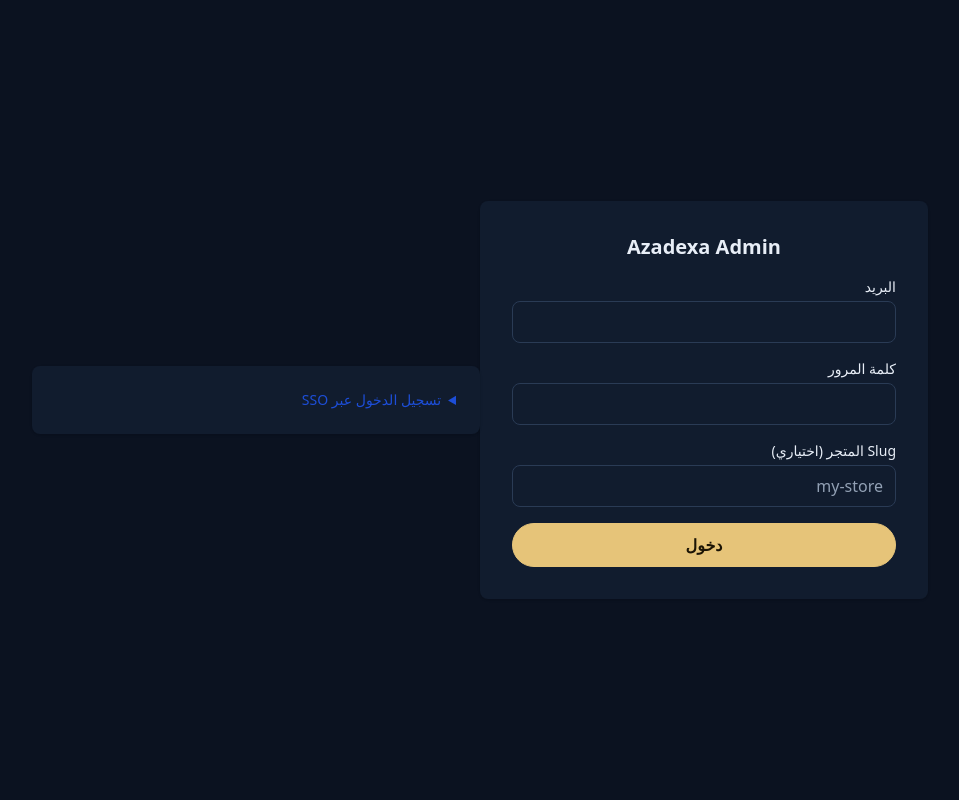
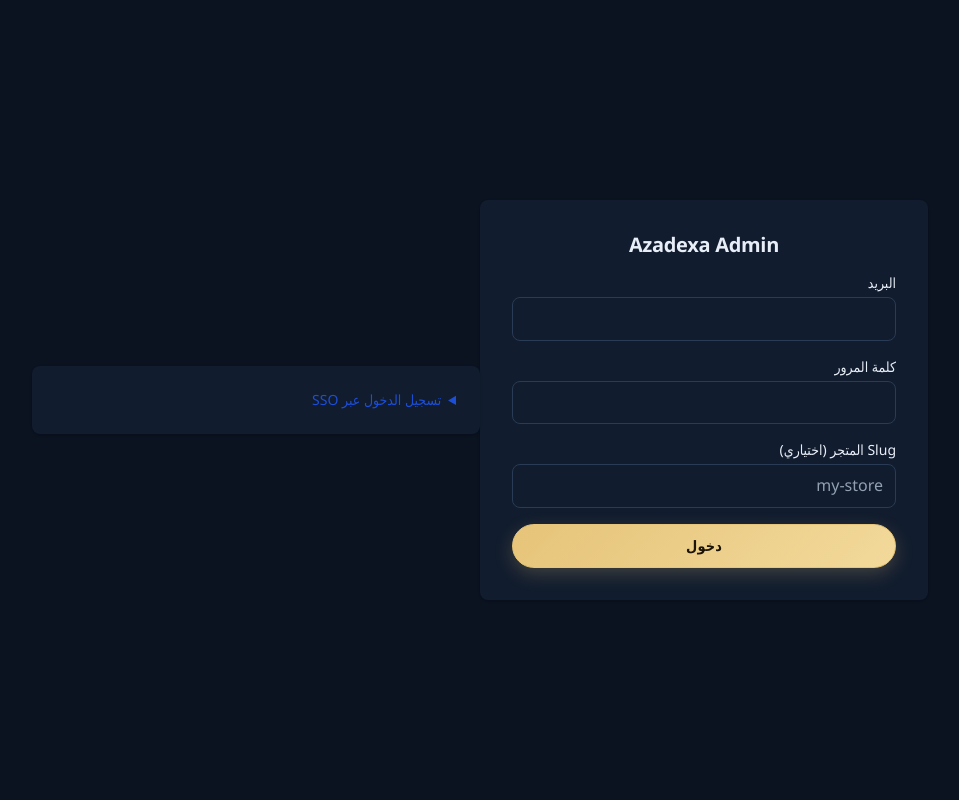
Before and after one commit to AbuAzad2025/Orion-Store, a Python web app: template 07-ADMIN/templates/admin_login.html in a window 1280 px wide. Shown: the whole page, without its empty margins (160-1119 px from the left). Run offline with Jinja, Linux system fonts and the light colour scheme; the template is opened without the code that fills it, so the values that code supplies are empty.

Commit message:
feat: full-template visual pass, consistent admin base and UI polish
- Refactor store_financial_report.html to extend admin_base (topbar, skip
  link, favicon, #main-content), with head_extra/body_attrs blocks in base.
- Return 401 instead of 404 from customer endpoints for missing/invalid
  customer identity so anonymous storefront UI degrades quietly.
- Improve typography stack, headings, and button styling (depth, hover,
  active states) across storefront and admin; rebuild committed CSS.

Visual check: all 34 store-admin templates, 7 platform-admin templates and
all storefront templates render with no console errors for tenant admin,
platform admin and customer sessions.

```diff
--- a/05-API/v1/store_account.py
+++ b/05-API/v1/store_account.py
@@ -15,7 +15,7 @@ from sqlalchemy import and_, or_
 
 from auth.auth_service import AuthService
 from core.audit_log import audit_log
-from core.exceptions import NotFoundError, OrionError
+from core.exceptions import AuthenticationError, NotFoundError, OrionError
 from core.jwt_auth import issue_tokens_for_user
 from core.middleware import require_tenant_context
 from core.rate_limit import limiter
@@ -30,12 +30,12 @@ def _current_customer() -> User:
     try:
         public_id = uuid.UUID(get_jwt_identity())
     except (ValueError, TypeError) as exc:
-        raise NotFoundError("Customer not found.") from exc
+        raise AuthenticationError("Customer not found.") from exc
     user = User.query.filter_by(
         public_id=public_id, tenant_id=g.tenant_id, is_customer=True, is_active=True
     ).first()
     if not user:
-        raise NotFoundError("Customer not found.")
+        raise AuthenticationError("Customer not found.")
     return user
 
 
--- a/07-ADMIN/static/css/orion-theme.css
+++ b/07-ADMIN/static/css/orion-theme.css
@@ -22,6 +22,20 @@
   background: var(--orion-bg);
   color: var(--orion-text);
   min-height: 100vh;
+}
+
+/* Typography — readable Arabic/Latin stack without external font downloads. */
+body.orion-surface {
+  font-family: "Segoe UI", Tahoma, Arial, "Noto Sans", sans-serif;
+  line-height: 1.6;
+  -webkit-font-smoothing: antialiased;
+}
+
+.orion-surface h1,
+.orion-surface h2,
+.orion-surface h3 {
+  letter-spacing: -0.015em;
+  line-height: 1.25;
 }
 
 /* Coherent dark-luxury surface over the existing Tailwind utility classes.
@@ -200,30 +214,41 @@
   justify-content: center;
   gap: 0.5rem;
   min-height: 2.75rem;
-  padding-inline: 1.25rem;
+  padding-inline: 1.35rem;
   border-radius: 999px;
   border: 1px solid var(--orion-border);
   background: var(--orion-panel-2);
   color: var(--orion-text);
-  font-weight: 600;
+  font-size: 0.9rem;
+  font-weight: 650;
+  letter-spacing: 0.01em;
+  box-shadow: 0 4px 12px rgba(0, 0, 0, 0.18);
   cursor: pointer;
-  transition: transform 120ms ease, background 120ms ease, border-color 120ms ease;
+  transition: transform 140ms ease, background 140ms ease, border-color 140ms ease,
+    box-shadow 140ms ease;
 }
 
 .orion-btn:hover {
   background: #1d2f4b;
   border-color: var(--orion-gold);
+  box-shadow: 0 6px 18px rgba(0, 0, 0, 0.28);
   transform: translateY(-1px);
 }
 
+.orion-btn:active {
+  transform: translateY(0) scale(0.98);
+}
+
 .orion-btn-gold {
-  background: var(--orion-gold);
+  background: linear-gradient(135deg, var(--orion-gold), var(--orion-gold-strong));
   color: #1b1405;
   border-color: var(--orion-gold);
+  box-shadow: 0 6px 18px rgba(230, 196, 121, 0.22);
 }
 
 .orion-btn-gold:hover {
   background: var(--orion-gold-strong);
+  box-shadow: 0 8px 22px rgba(230, 196, 121, 0.3);
 }
 
 .orion-input,
--- a/07-ADMIN/templates/admin_base.html
+++ b/07-ADMIN/templates/admin_base.html
@@ -7,9 +7,9 @@
   <link rel="icon" type="image/svg+xml" href="{{ url_for('admin_assets.static', filename='favicon.svg') }}">
   <link rel="stylesheet" href="{{ url_for('admin_assets.static', filename='css/tailwind.css') }}">
   <link rel="stylesheet" href="{{ url_for('admin_assets.static', filename='css/orion-theme.css') }}">
-
+  {% block head_extra %}{% endblock %}
 </head>
-<body class="bg-gray-100 min-h-screen orion-surface" {% if tenant %}data-tenant-id="{{ tenant.slug }}"{% endif %}>
+<body class="bg-gray-100 min-h-screen orion-surface" {% if tenant %}data-tenant-id="{{ tenant.slug }}"{% endif %} {% block body_attrs %}{% endblock %}>
   {% include "components/impersonation_banner.html" %}
   <a class="orion-skip-link" href="#main-content">تخطَّ إلى المحتوى</a>
   <div class="flex min-h-screen">
```
Also changed, not shown: 01-FOUNDATION/assets/orion-theme.css (+29 -4 lines), 06-STOREFRONT/themes/default/static/css/orion-theme.css (+29 -4 lines), 07-ADMIN/templates/store_financial_report.html (+10 -22 lines).
